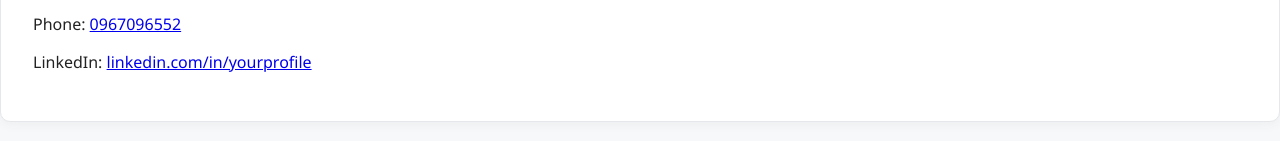
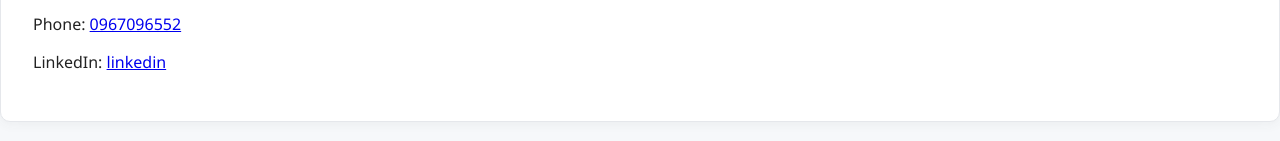
Before and after one commit to Euphemia1/Joshua, a plain HTML site: page index.html in a window 1280 px wide. Shown: the part 1617-1758 px from the top of the page. Drawn offline with Linux system fonts and the light colour scheme.

Commit message:
add chnages to codebase

```diff
--- a/index.html
+++ b/index.html
@@ -73,7 +73,7 @@
             <h3>Contact</h3>
             <p>Email: <a href="mailto:joshuasichilya099@gmail.com">joshuasichilya099@gmail.com</a></p>
             <p>Phone: <a href="tel:0967096552">0967096552</a></p>
-            <p>LinkedIn: <a href="#http://www.linkedin.Com/in/joshua-sichilya-516B67206">linkedin.com/in/yourprofile</a></p>
+            <p>LinkedIn: <a href="#http://www.linkedin.Com/in/joshua-sichilya-516B67206">linkedin</a></p>
         </section>
     </main>
     <footer>
```
